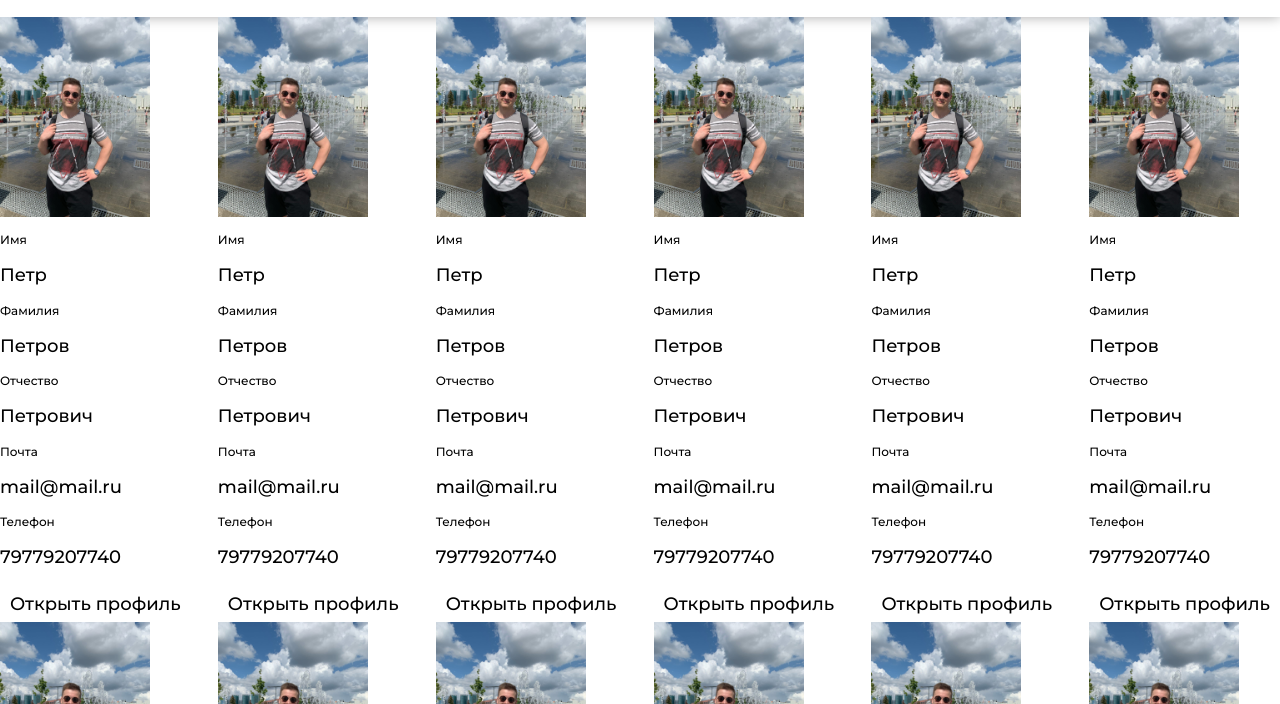
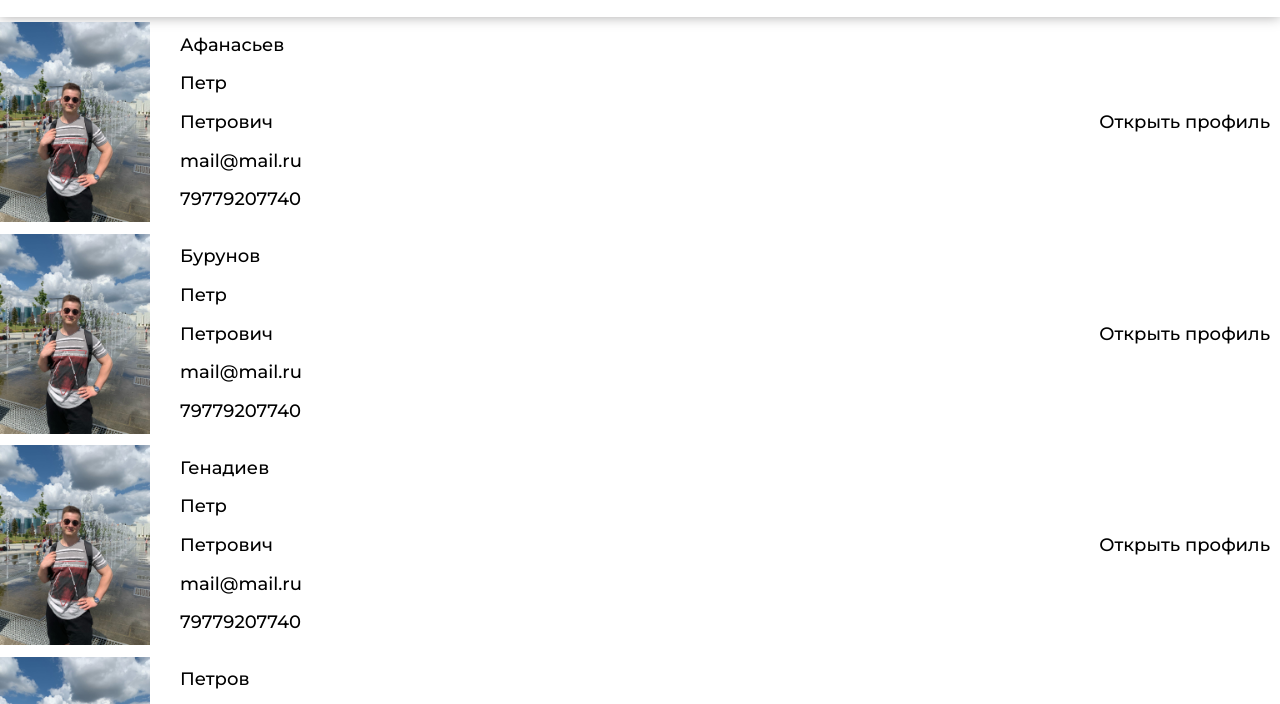
Before and after one commit to Cherepak/CRM, a React app: page / in a window 1280 px wide. Shown: the part 96-800 px from the top of the page. Built offline with nearby package versions, Linux system fonts and the light colour scheme.

Commit message:
26.02.2022

```diff
--- a/app.js
+++ b/app.js
@@ -9,11 +9,13 @@ import {listEmployee} from "./modules/storeTest"
 export const initialState = {
   TableWork  : false,
   Employee  : true,
+    profile: false,
   Task : false,
   Sklad  : false,
   Clientele : false,
   Massage : false,
   Setting : false,
+
 }
 
 export const store = createStore(reducer, initialState);
@@ -31,6 +33,7 @@ const mapStateToProps = (state) => {
     return {
       TableWork  : state.TableWork,
       Employee  : state.Employee,
+        profile: state.profile,
       Task : state.Task,
       Sklad  : state.Sklad,
       Clientele : state.Clientele,
--- /dev/null
+++ b/modules/actions/contentEmployee/actionsForEmployeeWrapper.js
@@ -0,0 +1,29 @@
+
+export function openProfile (id) {
+    return {
+        type: "OPEN__PROFILE",
+        TableWork  : false,
+        Employee  : true,
+            profile: true,
+            id: id,
+        Task : false,
+        Sklad  : false,
+        Clientele : false,
+        Massage : false,
+        Setting : false,
+    }
+}
+
+export function closeProfile() {
+    return {
+        type: "CLOSE__PROFILE",
+        TableWork  : false,
+        Employee  : true,
+            profile: false,
+        Task : false,
+        Sklad  : false,
+        Clientele : false,
+        Massage : false,
+        Setting : false,
+    }
+}
--- a/modules/content/Employee/employee.js
+++ b/modules/content/Employee/employee.js
@@ -1,39 +1,85 @@
 import React from "react";
 import ReactDOM, { render } from "react-dom";
+import { store } from "../../../app";
 import {listEmployee} from "../../storeTest"
+import {openProfile} from "../../actions/contentEmployee/actionsForEmployeeWrapper"
+import {closeProfile} from "../../actions/contentEmployee/actionsForEmployeeWrapper"
 
 export function  Employee () {
-    let result = []
+
+    if (store.getState()["profile"]) {
+        let result = [];
+
         for(let key in listEmployee) {
+
+            if(listEmployee[key]["id"] == store.getState()["id"]) {
+
                 result.push(
-        <li key={key}>
-            <img className="employeeImage" src={listEmployee[key]["img"]}/>
+
+                    <li className="flex space-between" key={key}>
+                        <div className="flex">
+                            <img className="employeeImage margin-right" src={listEmployee[key]["img"]}/>
+
                             <div>
-                <p className="fontSize12">Имя</p>
+                                <p>Фамилия: {listEmployee[key]["sourName"]}</p>
+
+                                <p>Имя: {listEmployee[key]["name"]}</p>
+
+                                <p>Отчество: {listEmployee[key]["secondName"]}</p>
+
+                                <p>Дата рождения: {`${listEmployee[key]["birthday"].getDate()}.
+                                ${listEmployee[key]["birthday"].getMonth()}.
+                                ${listEmployee[key]["birthday"].getFullYear()}`}</p>
+
+                                <p>Почта: {listEmployee[key]["email"]}</p>
+
+                                <p>Номер телефона: {listEmployee[key]["numberPhone"]}</p>
+                            </div>
+                        </div>
+
+                        <button onClick={()=>{
+                            store.dispatch(closeProfile())
+                        }}>Вернуться</button>
+                    </li>
+                );
+
+                return <div className="container">{result}</div>
+            }
+
+        }
+
+    } else {
+        let result = [];
+
+        for(let key in listEmployee) {
+            let idKey = listEmployee[key]["id"];
+            result.push(
+            <li className="flex space-between" key={key}>
+                <div className="flex">
+                    <img className="employeeImage margin-right" src={listEmployee[key]["img"]}/>
+
+                    <div>
+                        <p>{listEmployee[key]["sourName"]}</p>
+
                         <p>{listEmployee[key]["name"]}</p>
-            </div>
-            <div>
-                <p className="fontSize12">Фамилия</p>
-                <p>{listEmployee[key]["sourName"]}</p>
-            </div>
-            <div>
-                <p className="fontSize12">Отчество</p>
+
                         <p>{listEmployee[key]["secondName"]}</p>
-            </div>
-            <div>
-                <p className="fontSize12">Почта</p>
+
                         <p>{listEmployee[key]["email"]}</p>
-            </div>
-            <div>
-                <p className="fontSize12">Телефон</p>
+
                         <p>{listEmployee[key]["numberPhone"]}</p>
                     </div>
+                </div>
 
-            <button>Открыть профиль</button>
+                <button onClick={()=>{
+                    store.dispatch(openProfile(idKey))
+                }}>Открыть профиль</button>
             </li>
             )
         }
+        return <ul className="container">{result}</ul>
+    }
 
 
-return <ul className="container flex">{result}</ul>
+
 }
--- a/modules/intarfaceForWork.js
+++ b/modules/intarfaceForWork.js
@@ -17,7 +17,7 @@ export function IntarfaceForWork (props) {
 
   return <div>
     <header className="intarface__header">
-      <div className="containerForInerface padding flex">
+      <div className="containerForInerface padding space-between flex">
         <div>
           <img className="logo" src="image/logo/logo.png" alt="Логотип"/>
         </div>
--- a/modules/reducers/reducer.js
+++ b/modules/reducers/reducer.js
@@ -74,6 +74,29 @@ switch (action.type) {
             Massage : action.Massage ,
             Setting : action.Setting ,
         }
+    case "OPEN__PROFILE":
+        return {...state,
+            TableWork  : action.TableWork ,
+            Employee  : action.Employee ,
+                profile: action.profile,
+                id: action.id,
+            Task : action.Task ,
+            Sklad  : action.Sklad ,
+            Clientele : action.Clientele ,
+            Massage : action.Massage ,
+            Setting : action.Setting ,
+        }
+        case "CLOSE__PROFILE":
+        return {...state,
+            TableWork  : action.TableWork ,
+            Employee  : action.Employee ,
+                profile: action.profile,
+            Task : action.Task ,
+            Sklad  : action.Sklad ,
+            Clientele : action.Clientele ,
+            Massage : action.Massage ,
+            Setting : action.Setting ,
+        }
 
 }
 
--- a/modules/storeTest.js
+++ b/modules/storeTest.js
@@ -1,7 +1,8 @@
 export const listEmployee = [
     {
+        id: 1,
         name: "Петр",
-        sourName: "Петров",
+        sourName: "Афанасьев",
         secondName: "Петрович",
         birthday: new Date(),
         strukture: "Аналитика",//отдел
@@ -10,8 +11,9 @@ export const listEmployee = [
         img: "../image/1.jpg"
     },
     {
+        id: 2,
         name: "Петр",
-        sourName: "Петров",
+        sourName: "Бурунов",
         secondName: "Петрович",
         birthday: new Date(),
         strukture: "IT",//отдел
@@ -20,8 +22,9 @@ export const listEmployee = [
         img: "../image/1.jpg"
     },
     {
+        id: 3,
         name: "Петр",
-        sourName: "Петров",
+        sourName: "Генадиев",
         secondName: "Петрович",
         birthday: new Date(),
         strukture: "IT",//отдел
@@ -30,6 +33,7 @@ export const listEmployee = [
         img: "../image/1.jpg"
     },
     {
+        id: 4,
         name: "Петр",
         sourName: "Петров",
         secondName: "Петрович",
@@ -40,8 +44,9 @@ export const listEmployee = [
         img: "../image/1.jpg"
     },
     {
+        id: 5,
         name: "Петр",
-        sourName: "Петров",
+        sourName: "Яковлев",
         secondName: "Петрович",
         birthday: new Date(),
         strukture: "Разработка",//отдел
@@ -49,104 +54,5 @@ export const listEmployee = [
         numberPhone: +79779207740,
         img: "../image/1.jpg"
     },
-    {
-        name: "Петр",
-        sourName: "Петров",
-        secondName: "Петрович",
-        birthday: new Date(),
-        strukture: "Аналитика",//отдел
-        email : "mail@mail.ru",
-        numberPhone: +79779207740,
-        img: "../image/1.jpg"
-    },
-    {
-        name: "Петр",
-        sourName: "Петров",
-        secondName: "Петрович",
-        birthday: new Date(),
-        strukture: "IT",//отдел
-        email : "mail@mail.ru",
-        numberPhone: +79779207740,
-        img: "../image/1.jpg"
-    },
-    {
-        name: "Петр",
-        sourName: "Петров",
-        secondName: "Петрович",
-        birthday: new Date(),
-        strukture: "IT",//отдел
-        email : "mail@mail.ru",
-        numberPhone: +79779207740,
-        img: "../image/1.jpg"
-    },
-    {
-        name: "Петр",
-        sourName: "Петров",
-        secondName: "Петрович",
-        birthday: new Date(),
-        strukture: "Test",//отдел
-        email : "mail@mail.ru",
-        numberPhone: +79779207740,
-        img: "../image/1.jpg"
-    },
-    {
-        name: "Петр",
-        sourName: "Петров",
-        secondName: "Петрович",
-        birthday: new Date(),
-        strukture: "Разработка",//отдел
-        email : "mail@mail.ru",
-        numberPhone: +79779207740,
-        img: "../image/1.jpg"
-    },
-    {
-        name: "Петр",
-        sourName: "Петров",
-        secondName: "Петрович",
-        birthday: new Date(),
-        strukture: "Аналитика",//отдел
-        email : "mail@mail.ru",
-        numberPhone: +79779207740,
-        img: "../image/1.jpg"
-    },
-    {
-        name: "Петр",
-        sourName: "Петров",
-        secondName: "Петрович",
-        birthday: new Date(),
-        strukture: "IT",//отдел
-        email : "mail@mail.ru",
-        numberPhone: +79779207740,
-        img: "../image/1.jpg"
-    },
-    {
-        name: "Петр",
-        sourName: "Петров",
-        secondName: "Петрович",
-        birthday: new Date(),
-        strukture: "IT",//отдел
-        email : "mail@mail.ru",
-        numberPhone: +79779207740,
-        img: "../image/1.jpg"
-    },
-    {
-        name: "Петр",
-        sourName: "Петров",
-        secondName: "Петрович",
-        birthday: new Date(),
-        strukture: "Test",//отдел
-        email : "mail@mail.ru",
-        numberPhone: +79779207740,
-        img: "../image/1.jpg"
-    },
-    {
-        name: "Петр",
-        sourName: "Петров",
-        secondName: "Петрович",
-        birthday: new Date(),
-        strukture: "Разработка",//отдел
-        email : "mail@mail.ru",
-        numberPhone: +79779207740,
-        img: "../image/1.jpg"
-    }
+
 ]
--- a/style/style.css
+++ b/style/style.css
@@ -13,8 +13,11 @@ body {
 .flex {
     display: flex;
     flex-wrap: wrap;
-    justify-content: space-between;
     align-items: center;
+}
+
+.space-between {
+  justify-content: space-between;
 }
 
 .dispaly-block {
@@ -42,6 +45,10 @@ body {
   position: absolute;
   width: 1px;
   white-space: nowrap;
+}
+
+.margin-right {
+  margin-right: 30px;
 }
 
 a {
```
Also changed, not shown: modules/actions/contentWrapperActions/actionsForContentContainer.js (line endings or trailing spaces), 2 other files. Lines whose indentation alone changed are shown as unchanged.
